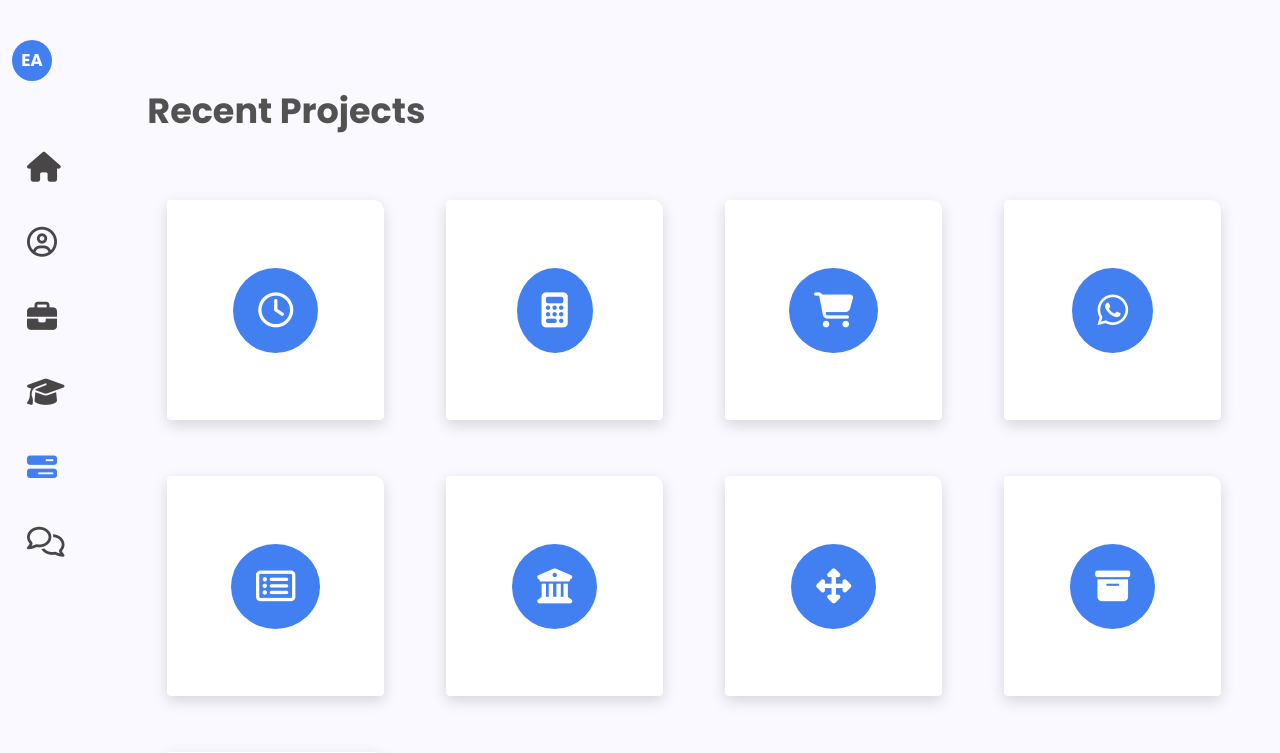
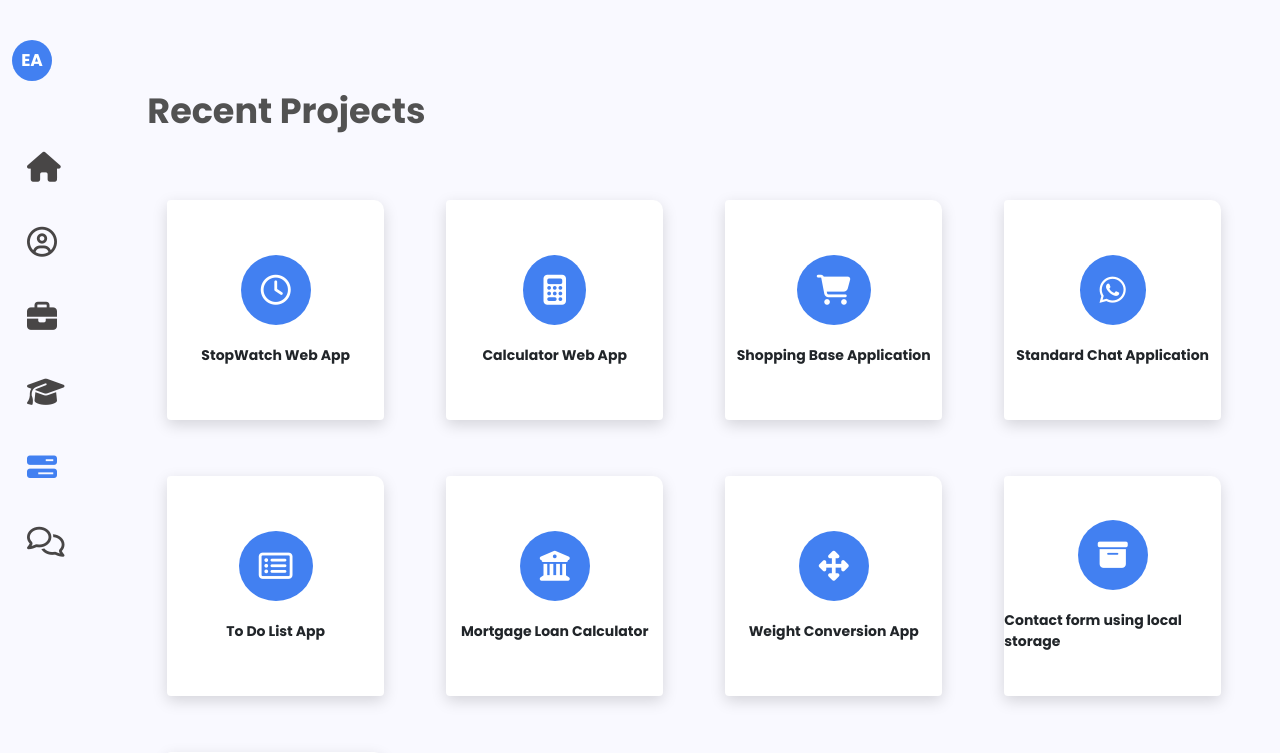
Before and after one commit to eshaawasthi/my-portfolio, an Angular app: page /projects in a window 1280 px wide. Shown: the top 753 px of the page. Built offline with nearby package versions, Linux system fonts and the light colour scheme.

Commit message:
Updated projects

```diff
--- a/src/app/components/experience/experience.component.less
+++ b/src/app/components/experience/experience.component.less
@@ -26,7 +26,7 @@
     margin-left: 30px;
 }
 .title1 {
-    font-size: 22px;
+    font-size: 20px;
     font-weight: 800;
     color: #525252;
     margin-bottom: 10px;
@@ -38,7 +38,7 @@
 .desc {
     color: #6c757d;
     font-weight: 500;
-    font-size: 14px;
+    font-size: 12px;
     letter-spacing: 1px;
     line-height: 2.3em;
     margin-left: 30px;
--- a/src/app/components/projects/projects.component.html
+++ b/src/app/components/projects/projects.component.html
@@ -3,14 +3,13 @@
         <h2 class="title mb-5">Recent Projects</h2>
         <div class="col-md-3 mb-3" *ngFor="let item of data.projects; let i=index;">
             <div class="card">
-                <i class="fa project-icon" [ngStyle]="getColor(i)" [ngClass]="item.iconClass" aria-hidden="true"></i>
+                <i class="fa project-icon" [ngClass]="item.iconClass" aria-hidden="true"></i>
                 <div class="card-overlay">
-                    <div class="project-title">
-                        {{item.projectTitle}}
-                    </div>
-                    <span class="project-title">Have a look:</span> <a class="project-link"
-                        [href]="item.websiteLink">{{item.websiteLink}}</a>
                 </div>
+                <div class="project-title">
+                    {{item.projectTitle}}
+                </div>
+                <button class="btn-custom" (click)="redirectToProject(item.websiteLink)">Visit</button>
             </div>
         </div>
     </div>
--- a/src/app/components/projects/projects.component.less
+++ b/src/app/components/projects/projects.component.less
@@ -9,6 +9,7 @@
     box-shadow: rgba(0, 0, 0, 0.15) 0px 5px 15px 0px;
     border: 0px;
     width: 85%;
+    overflow: hidden;
 }
 .project-wrapper{
         max-height: 100%;
@@ -18,33 +19,59 @@
         padding-bottom: 60px;
 }
 .project-icon{
-    font-size: 35px;
+    font-size: 30px;
     background-color: #4280f1;
     border-radius: 50%;
     color: #fff!important;
-    padding: 25px;
+    padding: 20px;
     display: flex;
     justify-content: center;
     align-items: center;
 }
-.card-overlay{
-    position: absolute;
-    -webkit-transition: all 0.5s ease-in-out;
-    transition: all 0.5s ease-in-out;
-    left: 0;
-    right: 0;
-    top: 0;
-    bottom: 0;
-    background: rgba(0, 0, 0, 0.7);
-    text-align: center;
-    border-top-right-radius: 10px;
-    cursor: pointer;
-    color: #fff;
-    padding: 100px 0px;
+
+.card:hover .card-overlay {
+    //transform: scale(4) translateZ(0);
+    transform: translateY(0px);
+    opacity: 1;
+}
+.card:hover .btn-custom{
+    opacity: 1;
+}
+.card:hover .project-title{
     opacity: 0;
 }
-.card:hover .card-overlay{
-    opacity: 1;
-    transform: translateY(-5px) scale(1.005) translateZ(0);
-    box-shadow: 0 24px 36px rgb(0 0 0 / 11%), 0 24px 46px #8a2be20d;
+.card-overlay{
+    width: 164%;
+    position: absolute;
+    height: 127%;
+    border-radius: 50%;
+    background: #23272bbf;
+    // top: 21px;
+    // left: 97px;
+    z-index: 0;
+    transition: transform 0.3s ease-out;
+    transform: translateY(250px);
+    opacity: 0;
 }
+.project-title {
+    font-size: 14px;
+    margin-top: 20px;
+    font-weight: 600;
+}
+.btn-custom {
+    padding: 4px 0px;
+    margin-top: 20px;
+    font-size: 14px;
+    background-color: transparent;
+    border: 3px solid #ffffff;
+    color: #fff;
+    font-weight: 800;
+    letter-spacing: 0.05rem;
+    line-height: 1.9em;
+    opacity: 0;
+    transition: transform 0.3s ease-out;
+    position: absolute;
+    border-radius: 3px;
+    bottom: 36px;
+    width: 35%;
+}
--- a/src/app/components/projects/projects.component.ts
+++ b/src/app/components/projects/projects.component.ts
@@ -12,16 +12,20 @@ export class ProjectsComponent implements OnInit {
 
   ngOnInit(): void {
   }
-  getColor(i?) {
-    return { 'color': this.getRandomColor() };
-  }
-  getRandomColor() {
-    var letters = '0123456789ABCDEF';
-    var color = '#';
-    for (var i = 0; i < 6; i++) {
-      color += letters[Math.floor(Math.random() * 16)];
-    }
-    return color;
+  // getColor(i?) {
+  //   return { 'color': this.getRandomColor() };
+  // }
+  // getRandomColor() {
+  //   var letters = '0123456789ABCDEF';
+  //   var color = '#';
+  //   for (var i = 0; i < 6; i++) {
+  //     color += letters[Math.floor(Math.random() * 16)];
+  //   }
+  //   return color;
+  // }
+
+  redirectToProject(websiteUrl) {
+    window.location.href = websiteUrl;
   }
 
 }
--- a/src/assets/json/personalDetails.json
+++ b/src/assets/json/personalDetails.json
@@ -99,7 +99,7 @@
                 "projectTitle": "StopWatch Web App",
                 "iconClass": "fa-clock-o",
                 "gitHubLink": "#",
-                "websiteLink": "www.stopwatch.ka"
+                "websiteLink": "http://www.stopwatch.ka"
             },
             {
                 "projectTitle": "Calculator Web App",
```
